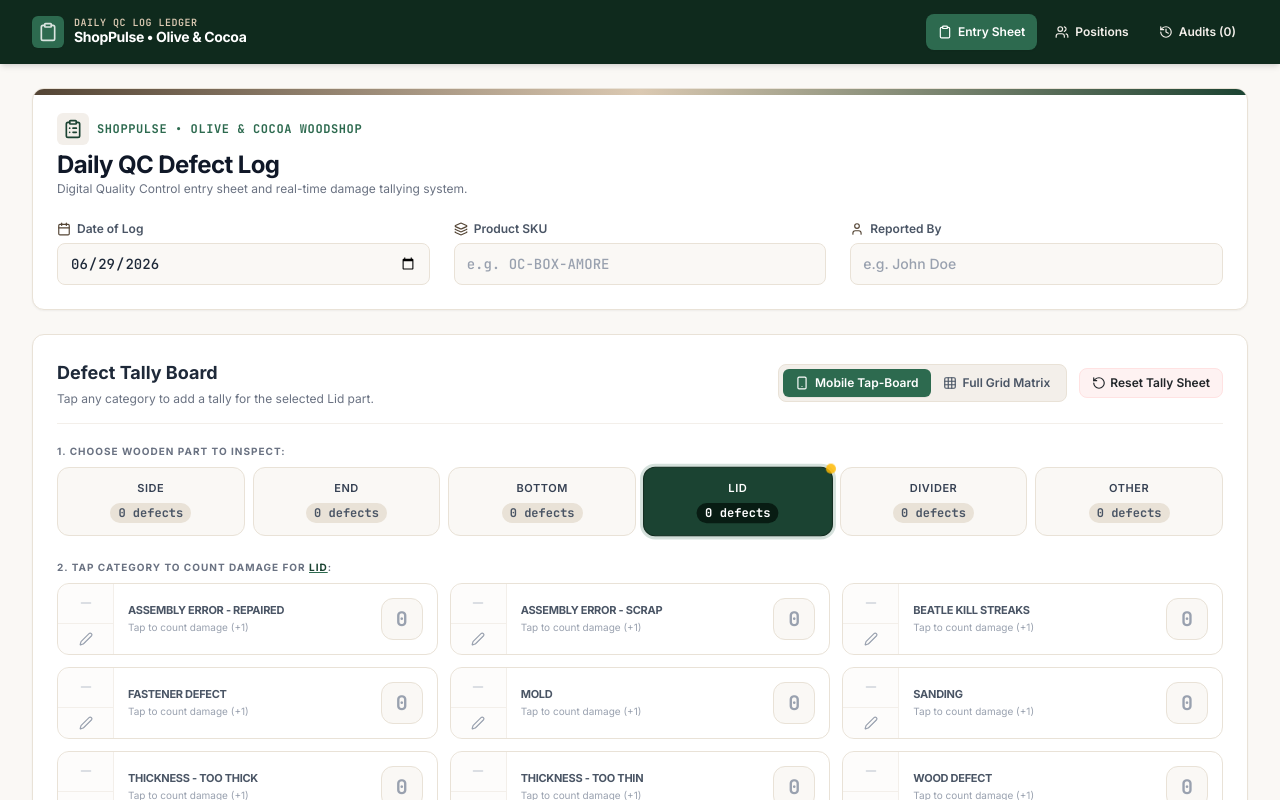
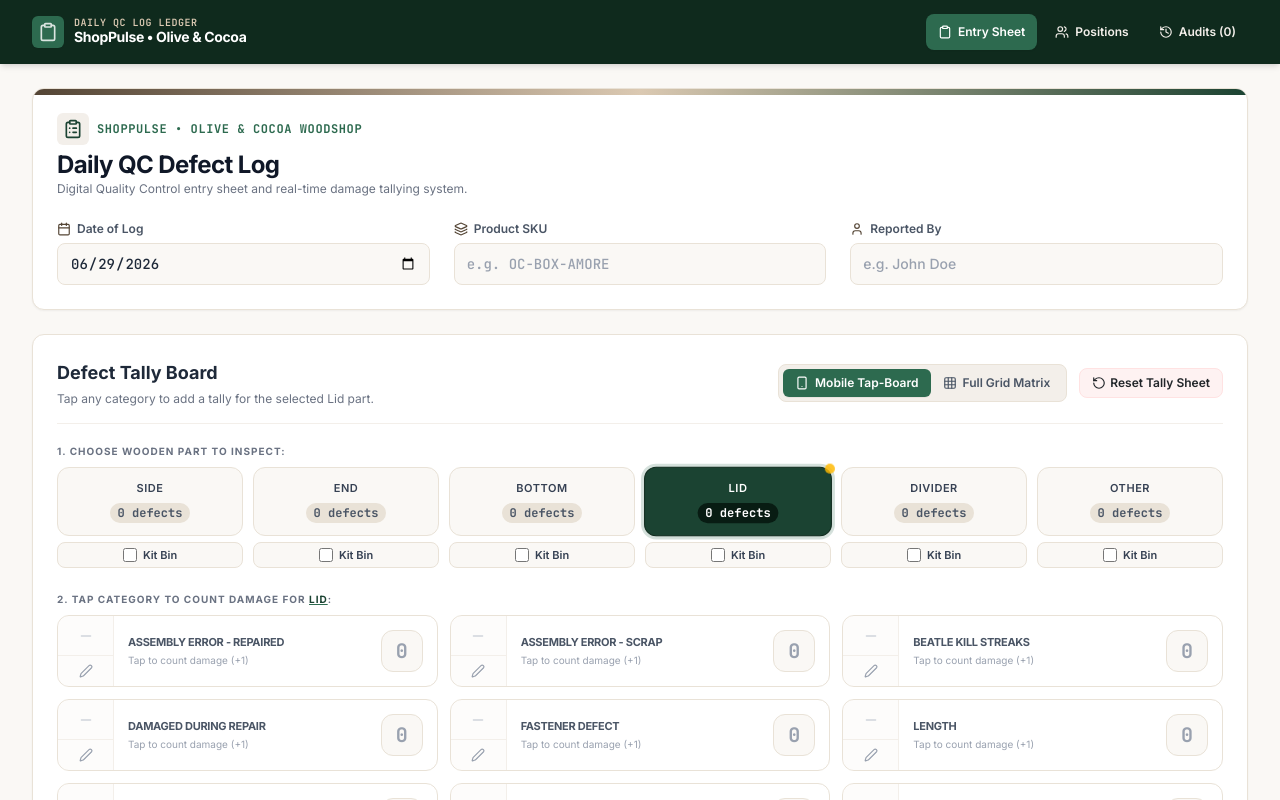
Before and after one commit to Only1MP/O-C-QC-Tracking, a React (Vite) app: page / in a window 1280 px wide. Shown: the top 800 px of the page. Built offline with nearby package versions, Linux system fonts and the light colour scheme.

Commit message:
feat: add kit bin tracking to defect logs
- Add kit bin toggle per part
- Update defect types for better categorization
- Implement dynamic defect sorting by count
- Update CSV export format to include kit bin status

```diff
--- a/src/App.tsx
+++ b/src/App.tsx
@@ -1,5 +1,5 @@
 import React, { useState, useEffect } from 'react';
-import { STANDARD_PARTS, DEFECT_TYPES_LIST, DefectMatrix, QCDefectLog, createEmptyMatrix, Part, DefectType, ProductionLineState } from './types';
+import { STANDARD_PARTS, DEFECT_TYPES_LIST, DefectMatrix, QCDefectLog, createEmptyMatrix, createEmptyKitBins, Part, DefectType, ProductionLineState } from './types';
 import Header from './components/Header';
 import DefectMatrixTable from './components/DefectMatrixTable';
 import DefectHistory from './components/DefectHistory';
@@ -132,6 +132,16 @@ export default function App() {
     } catch (_) {}
     return createEmptyMatrix();
   });
+  const [kitBins, setKitBins] = useState<Record<string, boolean>>(() => {
+    try {
+      const stored = localStorage.getItem('shop_pulse_active_kit_bins');
+      if (stored) {
+        const parsed = JSON.parse(stored);
+        if (parsed && typeof parsed === 'object') return parsed;
+      }
+    } catch (_) {}
+    return createEmptyKitBins();
+  });
   const [additionalNotes, setAdditionalNotes] = useState<string>(() => {
     try {
       const stored = localStorage.getItem('shop_pulse_active_additional_notes');
@@ -150,11 +160,12 @@ export default function App() {
       localStorage.setItem('shop_pulse_active_sku', sku);
       localStorage.setItem('shop_pulse_active_reported_by', shiftReportedBy);
       localStorage.setItem('shop_pulse_active_matrix', JSON.stringify(matrix));
+      localStorage.setItem('shop_pulse_active_kit_bins', JSON.stringify(kitBins));
       localStorage.setItem('shop_pulse_active_additional_notes', additionalNotes);
     } catch (err) {
       console.warn('Failed to save active sheet draft', err);
     }
-  }, [date, sku, shiftReportedBy, matrix, additionalNotes]);
+  }, [date, sku, shiftReportedBy, matrix, kitBins, additionalNotes]);
 
   // Inline feedback state
   const [notification, setNotification] = useState<{ type: 'success' | 'info' | 'error'; message: string } | null>(null);
@@ -182,8 +193,16 @@ export default function App() {
     });
   };
 
+  const handleUpdateKitBin = (part: Part, checked: boolean) => {
+    setKitBins((prev) => ({
+      ...prev,
+      [part]: checked
+    }));
+  };
+
   const handleResetMatrix = () => {
     setMatrix(createEmptyMatrix());
+    setKitBins(createEmptyKitBins());
     showNotification('info', 'Tally board reset to zero counts.');
   };
 
@@ -217,6 +236,7 @@ export default function App() {
       sku: sku.trim().toUpperCase(),
       shiftReportedBy: shiftReportedBy.trim() || 'Unassigned Operator',
       matrix: JSON.parse(JSON.stringify(matrix)),
+      kitBins: JSON.parse(JSON.stringify(kitBins)),
       additionalNotes: additionalNotes.trim(),
       createdAt: new Date().toISOString(),
       positions: {
@@ -244,6 +264,7 @@ export default function App() {
 
     // Reset contemporary entries for the next audit
     setMatrix(createEmptyMatrix());
+    setKitBins(createEmptyKitBins());
     setAdditionalNotes('');
   };
 
@@ -264,6 +285,7 @@ export default function App() {
     setSku(log.sku);
     setShiftReportedBy(log.shiftReportedBy);
     setMatrix(JSON.parse(JSON.stringify(log.matrix)));
+    setKitBins(log.kitBins ? JSON.parse(JSON.stringify(log.kitBins)) : createEmptyKitBins());
     setAdditionalNotes(log.additionalNotes);
     setActiveTab('tally');
     showNotification('success', `Restored Audit ${log.sku} from ${log.date} into active board.`);
@@ -280,6 +302,7 @@ export default function App() {
       sku: sku.trim().toUpperCase(),
       shiftReportedBy: shiftReportedBy.trim() || 'Operator',
       matrix: JSON.parse(JSON.stringify(matrix)),
+      kitBins: JSON.parse(JSON.stringify(kitBins)),
       additionalNotes: additionalNotes.trim(),
       createdAt: new Date().toISOString(),
       positions: {
@@ -388,7 +411,9 @@ export default function App() {
             {/* Interactive Grid Table and tallies */}
             <DefectMatrixTable
               matrix={matrix}
+              kitBins={kitBins}
               updateCell={handleUpdateCell}
+              updateKitBin={handleUpdateKitBin}
               resetMatrix={handleResetMatrix}
             />
 
--- a/src/components/DefectHistory.tsx
+++ b/src/components/DefectHistory.tsx
@@ -51,17 +51,18 @@ export default function DefectHistory({
     csvRows.push('');
 
     // Row Header for Matrix
-    csvRows.push(`PART TYPE,${DEFECT_TYPES_LIST.join(',')},Total`);
+    csvRows.push(`PART TYPE,Kit Bin,${DEFECT_TYPES_LIST.join(',')},Total`);
 
     // Matrix Rows
     STANDARD_PARTS.forEach((part) => {
       let rTotal = 0;
+      const isKitBin = log.kitBins?.[part] ? 'Yes' : 'No';
       const values = DEFECT_TYPES_LIST.map((defect) => {
         const val = log.matrix[part]?.[defect] || 0;
         rTotal += val;
         return val;
       });
-      csvRows.push(`${part},${values.join(',')},${rTotal}`);
+      csvRows.push(`${part},${isKitBin},${values.join(',')},${rTotal}`);
     });
 
     // Column totals
@@ -74,7 +75,7 @@ export default function DefectHistory({
     });
 
     const grandTotal = colTotals.reduce((s, v) => s + v, 0);
-    csvRows.push(`Column Totals,${colTotals.join(',')},${grandTotal}`);
+    csvRows.push(`Column Totals,-,${colTotals.join(',')},${grandTotal}`);
 
     if (log.positions) {
       csvRows.push('');
@@ -109,14 +110,15 @@ export default function DefectHistory({
     if (logs.length === 0) return;
 
     let csvRows = [];
-    csvRows.push('Log ID,Date,Product SKU,Reported By,Part Type,Defect Type,Defect Count');
+    csvRows.push('Log ID,Date,Product SKU,Reported By,Part Type,Kit Bin,Defect Type,Defect Count');
 
     logs.forEach((log) => {
       STANDARD_PARTS.forEach((part) => {
+        const isKitBin = log.kitBins?.[part] ? 'Yes' : 'No';
         DEFECT_TYPES_LIST.forEach((defect) => {
           const count = log.matrix[part]?.[defect] || 0;
           if (count > 0) {
-            csvRows.push(`"${log.id}","${log.date}","${log.sku}","${log.shiftReportedBy.replace(/"/g, '""')}","${part}","${defect}",${count}`);
+            csvRows.push(`"${log.id}","${log.date}","${log.sku}","${log.shiftReportedBy.replace(/"/g, '""')}","${part}","${isKitBin}","${defect}",${count}`);
           }
         });
       });
--- a/src/components/DefectMatrixTable.tsx
+++ b/src/components/DefectMatrixTable.tsx
@@ -12,13 +12,17 @@ import {
 
 interface DefectMatrixTableProps {
   matrix: DefectMatrix;
+  kitBins: Record<string, boolean>;
   updateCell: (part: Part, defect: DefectType, value: number) => void;
+  updateKitBin: (part: Part, checked: boolean) => void;
   resetMatrix: () => void;
 }
 
 export default function DefectMatrixTable({
   matrix,
+  kitBins,
   updateCell,
+  updateKitBin,
   resetMatrix
 }: DefectMatrixTableProps) {
   // Toggle between Mobile-First Pocket Tapper and Desktop Excel Grid
@@ -54,6 +58,20 @@ export default function DefectMatrixTable({
     }
     return sum;
   };
+
+  // Dynamically sort defect categories so category with most defects counted moves to top
+  const getSortedDefectTypes = (): DefectType[] => {
+    return [...DEFECT_TYPES_LIST].sort((a, b) => {
+      const totalA = getColTotal(a);
+      const totalB = getColTotal(b);
+      if (totalB !== totalA) {
+        return totalB - totalA;
+      }
+      return DEFECT_TYPES_LIST.indexOf(a) - DEFECT_TYPES_LIST.indexOf(b);
+    });
+  };
+
+  const sortedDefectTypes = getSortedDefectTypes();
 
   const handleCellClick = (part: Part, defect: DefectType) => {
     const current = matrix[part]?.[defect] || 0;
@@ -173,13 +191,14 @@ export default function DefectMatrixTable({
             <span className="text-[10px] font-bold text-gray-500 uppercase tracking-widest block mb-2">
               1. Choose Wooden Part to Inspect:
             </span>
-            <div className="grid grid-cols-2 xs:grid-cols-3 sm:grid-cols-6 gap-2">
+            <div className="grid grid-cols-2 xs:grid-cols-3 sm:grid-cols-6 gap-2.5">
               {STANDARD_PARTS.map((part) => {
                 const isSelected = selectedPart === part;
                 const partTotal = getRowTotal(part);
+                const isKitBin = !!kitBins[part];
                 return (
+                  <div key={part} className="flex flex-col gap-1.5">
                     <button
-                    key={part}
                       id={`mobile-part-btn-${part}`}
                       onClick={() => setSelectedPart(part)}
                       className={`p-3 rounded-xl border flex flex-col items-center justify-center transition-all cursor-pointer relative ${
@@ -202,6 +221,22 @@ export default function DefectMatrixTable({
                         <span className="absolute -top-1 -right-1 w-2.5 h-2.5 bg-amber-400 rounded-full animate-pulse"></span>
                       )}
                     </button>
+
+                    {/* Kit Bin checkbox under part button */}
+                    <label
+                      className="flex items-center justify-center gap-1.5 py-1 px-2 rounded-lg bg-brand-beige-50 hover:bg-brand-beige-100 border border-brand-beige-200 text-[11px] font-semibold text-gray-700 cursor-pointer transition-all select-none"
+                      onClick={(e) => e.stopPropagation()}
+                    >
+                      <input
+                        id={`kit-bin-cb-mob-${part}`}
+                        type="checkbox"
+                        checked={isKitBin}
+                        onChange={(e) => updateKitBin(part, e.target.checked)}
+                        className="w-3.5 h-3.5 rounded border-brand-beige-300 text-brand-forest-600 focus:ring-brand-forest-500 cursor-pointer"
+                      />
+                      <span>Kit Bin</span>
+                    </label>
+                  </div>
                 );
               })}
             </div>
@@ -229,7 +264,7 @@ export default function DefectMatrixTable({
             </div>
 
             <div className="grid grid-cols-1 sm:grid-cols-2 lg:grid-cols-3 gap-3">
-              {DEFECT_TYPES_LIST.map((defect) => {
+              {sortedDefectTypes.map((defect) => {
                 const count = matrix[selectedPart]?.[defect] || 0;
 
                 return (
@@ -315,11 +350,11 @@ export default function DefectMatrixTable({
             <thead>
               <tr className="bg-brand-beige-50/70 border-b border-brand-beige-200">
                 {/* Frozen Left Corner */}
-                <th className="sticky left-0 z-10 bg-brand-beige-100 text-xs font-bold text-brand-beige-800 uppercase tracking-wider px-4 py-3 border-r border-brand-beige-200 w-32 shadow-xs">
+                <th className="sticky left-0 z-10 bg-brand-beige-100 text-xs font-bold text-brand-beige-800 uppercase tracking-wider px-4 py-3 border-r border-brand-beige-200 w-36 shadow-xs">
                   PART TYPE
                 </th>
                 {/* Defect Column Headers */}
-                {DEFECT_TYPES_LIST.map((defect) => (
+                {sortedDefectTypes.map((defect) => (
                   <th
                     key={defect}
                     className="text-[10px] sm:text-xs font-bold text-gray-700 uppercase tracking-tight p-2.5 text-center leading-tight border-r border-brand-beige-200"
@@ -343,16 +378,30 @@ export default function DefectMatrixTable({
                     key={part}
                     className="border-b border-brand-beige-100 hover:bg-brand-beige-50/20 transition-all"
                   >
-                    {/* Part Row Label (Sticky Sticky) */}
-                    <td className="sticky left-0 bg-brand-beige-50 font-bold text-sm text-gray-800 px-4 py-4 border-r border-brand-beige-200 shadow-xs z-10 flex items-center justify-between">
-                      <span>{part}</span>
+                    {/* Part Row Label (Sticky) */}
+                    <td className="sticky left-0 bg-brand-beige-50 font-bold text-sm text-gray-800 px-3 py-3 border-r border-brand-beige-200 shadow-xs z-10">
+                      <div className="flex flex-col gap-1.5">
+                        <div className="flex items-center justify-between">
+                          <span className="text-sm font-bold text-gray-800">{part}</span>
                           <span className="text-[10px] font-mono text-gray-400 bg-brand-beige-100 px-1.5 py-0.5 rounded-sm">
                             #{STANDARD_PARTS.indexOf(part) + 1}
                           </span>
+                        </div>
+                        <label className="flex items-center gap-1.5 cursor-pointer text-[11px] font-medium text-gray-700 hover:text-gray-900 select-none bg-white/80 px-2 py-1 rounded border border-brand-beige-200">
+                          <input
+                            id={`kit-bin-cb-grid-${part}`}
+                            type="checkbox"
+                            checked={!!kitBins[part]}
+                            onChange={(e) => updateKitBin(part, e.target.checked)}
+                            className="w-3.5 h-3.5 rounded border-gray-300 text-brand-forest-600 focus:ring-brand-forest-500 cursor-pointer"
+                          />
+                          <span className="font-semibold text-gray-700">Kit Bin</span>
+                        </label>
+                      </div>
                     </td>
 
                     {/* Individual Defect Cells */}
-                    {DEFECT_TYPES_LIST.map((defect) => {
+                    {sortedDefectTypes.map((defect) => {
                       const count = matrix[part]?.[defect] || 0;
                       const cellBg = getCellBgClass(count);
 
@@ -437,7 +486,7 @@ export default function DefectMatrixTable({
                 <td className="sticky left-0 bg-brand-beige-100 font-bold text-xs uppercase text-brand-beige-800 px-4 py-3.5 border-r border-brand-beige-200 shadow-xs z-10">
                   Column Total
                 </td>
-                {DEFECT_TYPES_LIST.map((defect) => {
+                {sortedDefectTypes.map((defect) => {
                   const total = getColTotal(defect);
                   return (
                     <td
--- a/src/components/ShareReportModal.tsx
+++ b/src/components/ShareReportModal.tsx
@@ -20,17 +20,18 @@ export function generateCSVContent(log: QCDefectLog): string {
   csvRows.push('');
 
   // Row Header
-  csvRows.push(`PART TYPE,${DEFECT_TYPES_LIST.join(',')},Total`);
+  csvRows.push(`PART TYPE,Kit Bin,${DEFECT_TYPES_LIST.join(',')},Total`);
 
   // Matrix Rows
   STANDARD_PARTS.forEach((part) => {
     let rTotal = 0;
+    const isKitBin = log.kitBins?.[part] ? 'Yes' : 'No';
     const values = DEFECT_TYPES_LIST.map((defect) => {
       const val = log.matrix[part]?.[defect] || 0;
       rTotal += val;
       return val;
     });
-    csvRows.push(`${part},${values.join(',')},${rTotal}`);
+    csvRows.push(`${part},${isKitBin},${values.join(',')},${rTotal}`);
   });
 
   // Column totals
@@ -43,7 +44,7 @@ export function generateCSVContent(log: QCDefectLog): string {
   });
 
   const grandTotal = colTotals.reduce((s, v) => s + v, 0);
-  csvRows.push(`Column Totals,${colTotals.join(',')},${grandTotal}`);
+  csvRows.push(`Column Totals,-,${colTotals.join(',')},${grandTotal}`);
 
   if (log.positions) {
     csvRows.push('');
@@ -83,12 +84,20 @@ export function generateEmailReportBody(log: QCDefectLog, grandTotal: number): s
     text += `No inspection comments reported.\n\n`;
   }
 
-  text += `DEFECT TALLY SUMMARY:\n`;
+  text += `KIT BIN STATUS BY PART:\n`;
+  text += `----------------------\n`;
+  STANDARD_PARTS.forEach((part) => {
+    text += `  • ${part}: Kit Bin = ${log.kitBins?.[part] ? 'Yes' : 'No'}\n`;
+  });
+  text += `\n`;
+
+  text += `DEFECT TALLY SUMMARY (Alphabetical Order):\n`;
   text += `--------------------\n`;
 
   let hasDefects = false;
   STANDARD_PARTS.forEach((part) => {
     const partDefects: string[] = [];
+    const isKitBin = log.kitBins?.[part] ? 'Yes' : 'No';
     DEFECT_TYPES_LIST.forEach((defect) => {
       const count = log.matrix[part]?.[defect] || 0;
       if (count > 0) {
@@ -97,7 +106,7 @@ export function generateEmailReportBody(log: QCDefectLog, grandTotal: number): s
       }
     });
     if (partDefects.length > 0) {
-      text += `[${part.toUpperCase()} PART]\n${partDefects.join('\n')}\n\n`;
+      text += `[${part.toUpperCase()} PART] (Kit Bin: ${isKitBin})\n${partDefects.join('\n')}\n\n`;
     }
   });
 
--- a/src/types.ts
+++ b/src/types.ts
@@ -10,14 +10,15 @@ export type DefectType =
   | 'Assembly Error - Repaired'
   | 'Assembly Error - Scrap'
   | 'Beatle Kill Streaks'
+  | 'Damaged During Repair'
   | 'Fastener Defect'
+  | 'Length'
   | 'Mold'
   | 'Sanding'
-  | 'Thickness - Too Thick'
-  | 'Thickness - Too Thin'
-  | 'Wood Defect'
-  | 'Wrong Dimension - Length'
-  | 'Wrong Dimension - Width';
+  | 'Thick'
+  | 'Thin'
+  | 'Width'
+  | 'Wood Defect';
 
 /**
  * Ordered list of standard wooden parts used throughout the application.
@@ -38,14 +39,15 @@ export const DEFECT_TYPES_LIST: DefectType[] = [
   'Assembly Error - Repaired',
   'Assembly Error - Scrap',
   'Beatle Kill Streaks',
+  'Damaged During Repair',
   'Fastener Defect',
+  'Length',
   'Mold',
   'Sanding',
-  'Thickness - Too Thick',
-  'Thickness - Too Thin',
-  'Wood Defect',
-  'Wrong Dimension - Length',
-  'Wrong Dimension - Width'
+  'Thick',
+  'Thin',
+  'Width',
+  'Wood Defect'
 ];
 
 /**
@@ -87,12 +89,24 @@ export interface QCDefectLog {
   sku: string; // Product SKU being inspected
   shiftReportedBy: string; // QC Inspector/Operator name
   matrix: DefectMatrix; // Quantified defect tally breakdown
+  kitBins?: Record<string, boolean>; // Kit Bin flags per Part (default false/unchecked)
   additionalNotes: string; // Qualitative inspector observations
   createdAt: string; // ISO 8601 Timestamp of submission
   positions?: { // Labor layout snapshot at time of report
     morning: ShiftAssignments;
     afternoon: ShiftAssignments;
   };
+}
+
+/**
+ * Utility function to instantiate zeroed Kit Bin checkbox states.
+ */
+export function createEmptyKitBins(): Record<string, boolean> {
+  const kitBins: Record<string, boolean> = {};
+  for (const part of STANDARD_PARTS) {
+    kitBins[part] = false;
+  }
+  return kitBins;
 }
 
 /**
```
Also changed, not shown: 1 other file (tests, documents, lock files or other folders). Lines whose indentation alone changed are shown as unchanged.
